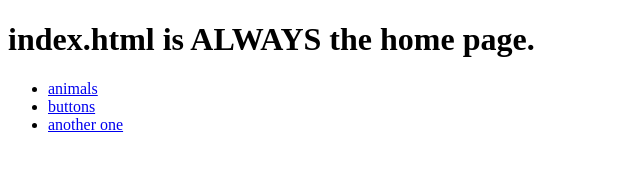
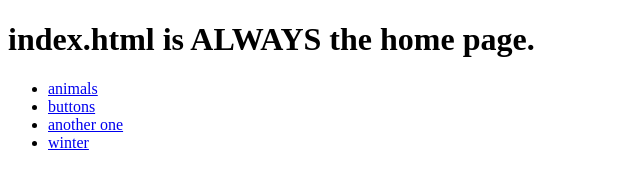
Before and after one commit to Steven-ACP/Navbar-Practice, a plain HTML site: page index.html in a window 1280 px wide. Shown: the full height of the page, 0-640 px from the left. Drawn offline with Linux system fonts and the light colour scheme.

Commit message:
amomg us

```diff
--- a/index.html
+++ b/index.html
@@ -12,6 +12,7 @@
         <li><a href="animals.html">animals</a></li>
         <li><a href="coolButtons.html">buttons</a></li>
         <li><a href="anotherPage.html">another one</a></li>
+        <li><a href="winter.html">winter</a></li>
     </ul>
 </body>
 </html>
```
